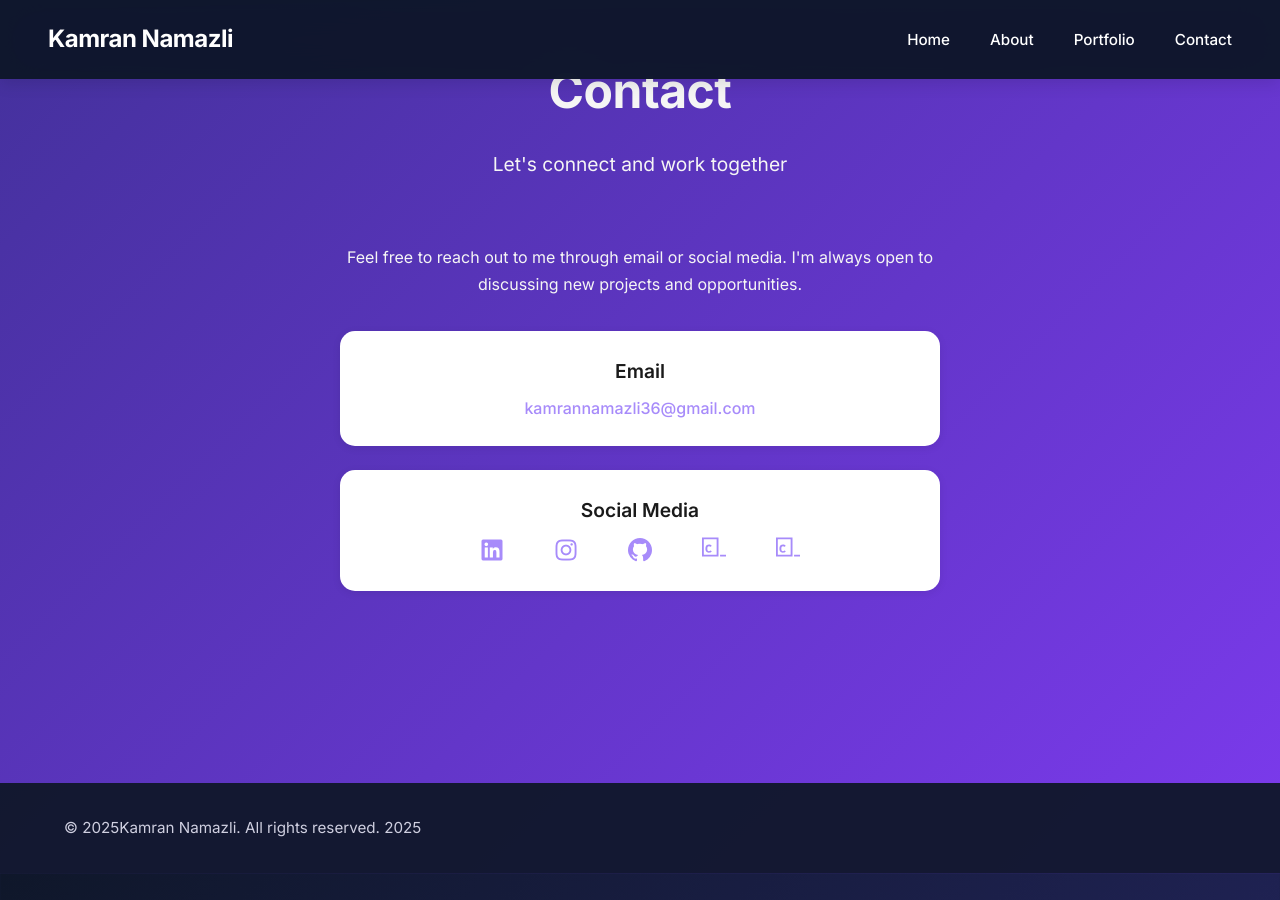
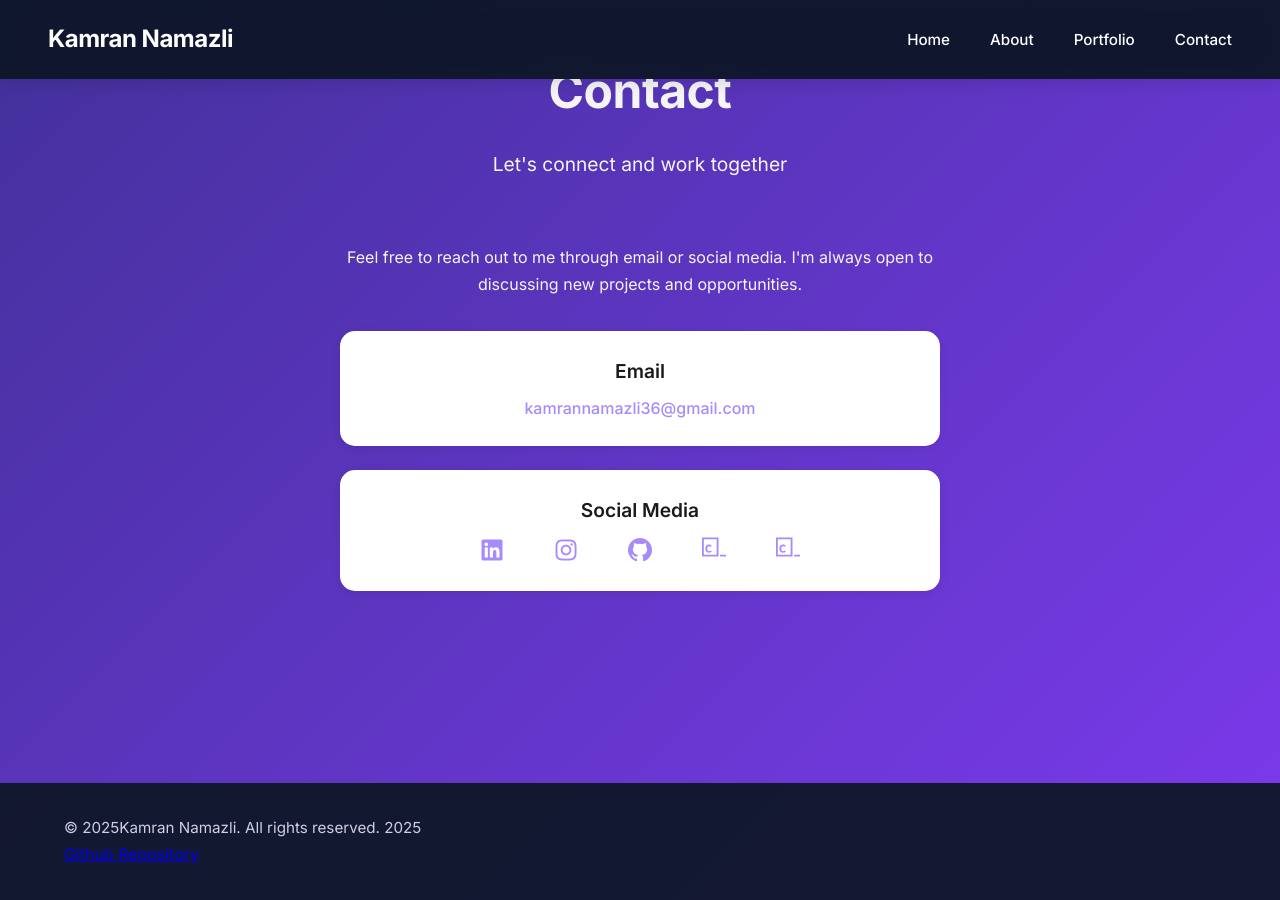
Before and after one commit to draken777/draken777.github.io, a Jekyll site: the page built from index.markdown, in a window 1280 px wide and 900 px high, scrolled down 3554 px. Built offline with Jekyll 4.4.1, drawn with Linux system fonts in a browser that asks for light colours; nearby versions of some CDN libraries.

Commit message:
Link to Github Repository

```diff
--- a/_includes/footer.html
+++ b/_includes/footer.html
@@ -3,6 +3,8 @@
     <div class="footer-container">
         <div class="footer-left">
             <p>&copy; <span id="year"></span>Kamran Namazli. All rights reserved. 2025</p>
+            <a href="https://github.com/draken777/draken777.github.io" target="_blank" rel="noopener noreferrer">Github Repository</a>
+
         </div>
     </div>
     <script>
```
